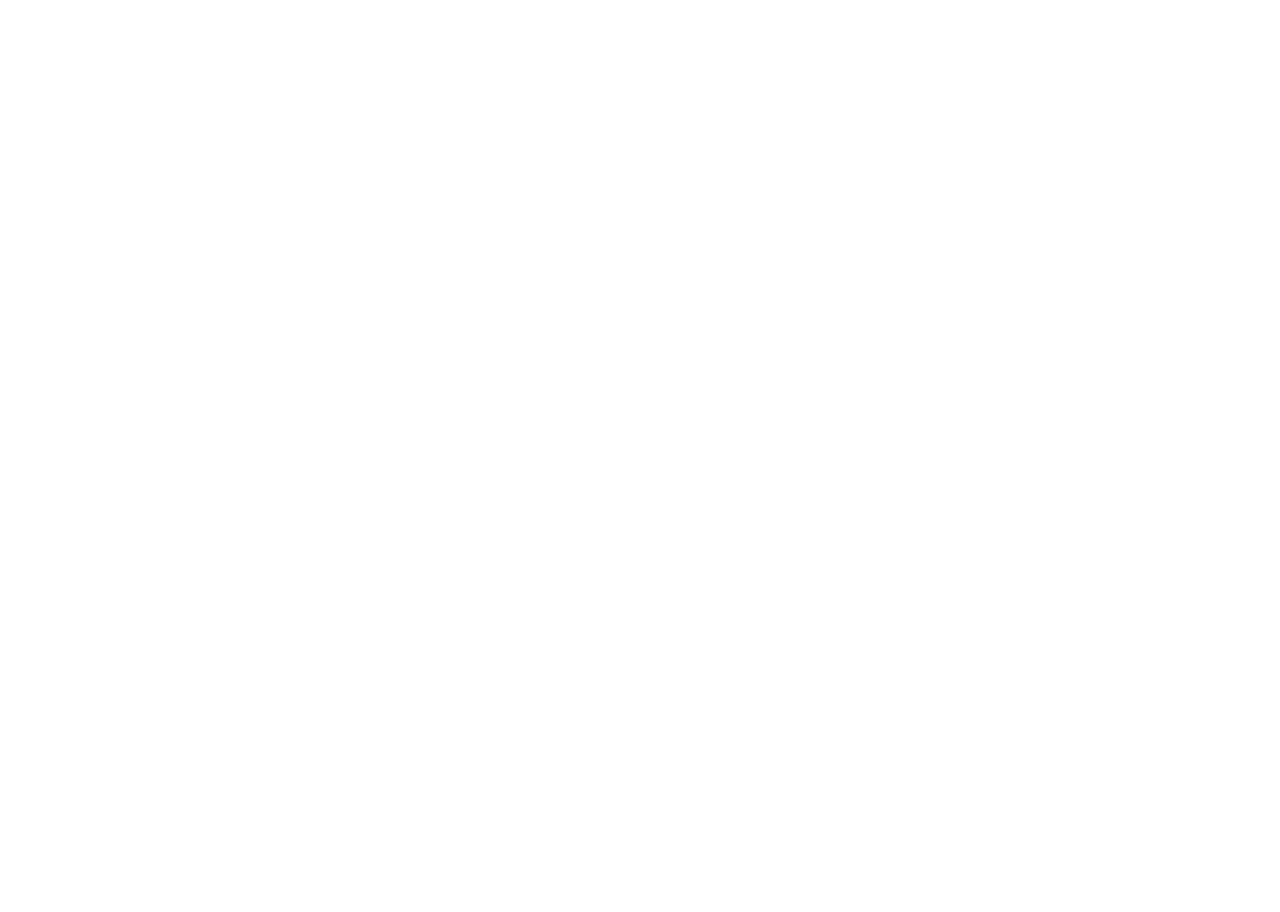
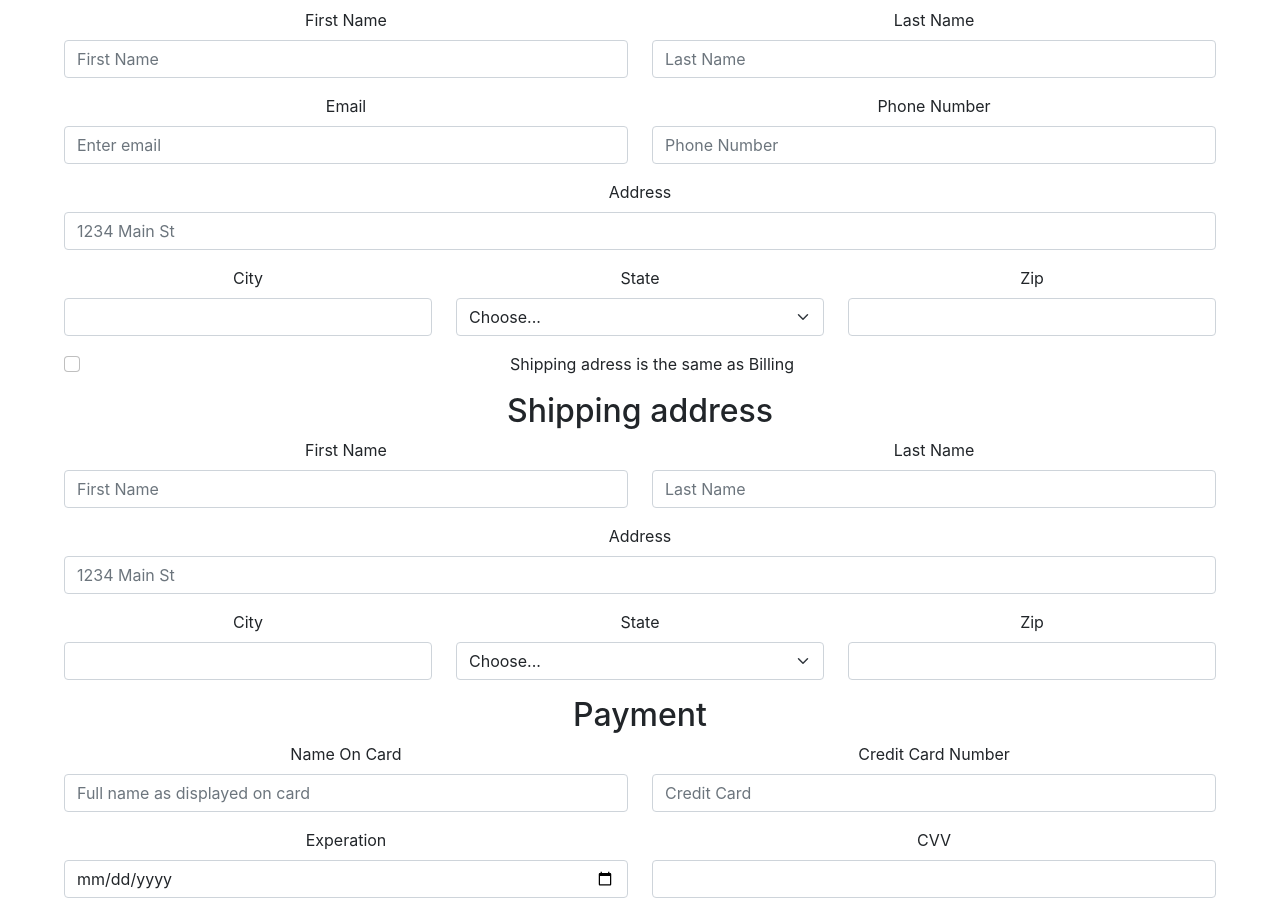
Before and after one commit to joekupernik/react-store, a React (Create React App) app: page /checkout in a window 1280 px wide. Shown: the part 221-1133 px from the top of the page. Before the commit the page ends 800 px from the top, so only its background shows below. Built offline with nearby package versions, Linux system fonts and the light colour scheme; the HTML template or start-up script is replaced by a standard one.

Commit message:
form checkout/ cart

```diff
--- a/src/routes/Cart.js
+++ b/src/routes/Cart.js
@@ -5,6 +5,9 @@
 import Card from 'react-bootstrap/Card';
 import Button from 'react-bootstrap/Button';
 import ListGroup from 'react-bootstrap/ListGroup';
+import InputGroup from 'react-bootstrap/InputGroup';
+import FormControl from 'react-bootstrap/FormControl';
+
 
 
 
@@ -20,6 +23,7 @@
             height: 3
           }}
         />
+        <div style={{margin: '2%', padding: '1%'}}>
         <Container>
           <Row>
             <Col>
@@ -115,17 +119,21 @@
                           </p>
                         </ListGroup.Item>
                       </ListGroup>
-                      <ListGroup horizontal>
 
-                          <ListGroup.Item>
-                          <Button>Apply</Button>
-                          </ListGroup.Item>
+                        <InputGroup className="mb-3">
+                          <Button variant="primary" id="button-addon1">
+                            Add Promo Code
+                          </Button>
+                          <FormControl
+                            aria-label="Example text with button addon"
+                            aria-describedby="basic-addon1"
+                            placeholder="Promo Code"
+                          />
+                        </InputGroup>
 
-
-                            <ListGroup.Item>
-                              <p>Promo Code</p>
-                            </ListGroup.Item>
-                      </ListGroup>
+                      <Button variant="primary" type="submit">
+              Submit
+            </Button>
                     </Col>
                   </Row>
                 </div>
@@ -133,6 +141,7 @@
             </Col>
           </Row>
         </Container>
+        </div>
       </main>
     </>
   );
--- a/src/routes/Checkout.js
+++ b/src/routes/Checkout.js
@@ -1,16 +1,143 @@
 import React from "react";
-
+import Form from 'react-bootstrap/Form';
+import Row from 'react-bootstrap/Row';
+import Col from 'react-bootstrap/Col';
+import Button from 'react-bootstrap/Button';
 
 function Account() {
   return (
     <>
       <main>
-          <h2>Who are we?</h2>
-          <p>
-            That feels like an existential question, don't you
-            think?
-          </p>
+        <h1>Checkout</h1>
+        <div style={{ padding: '2%', margin: '3%' }}>
+        <h2>Billing address</h2>
+          <Form>
+            <Row className="mb-3">
+              <Form.Group as={Col} controlId="formGridEmail">
+                <Form.Label>First Name</Form.Label>
+                <Form.Control type="text" placeholder="First Name" />
+              </Form.Group>
+
+              <Form.Group as={Col} controlId="formGridPassword">
+                <Form.Label>Last Name</Form.Label>
+                <Form.Control type="text" placeholder="Last Name" />
+              </Form.Group>
+            </Row>
+
+            <Row className="mb-3">
+              <Form.Group as={Col} controlId="formGridEmail">
+                <Form.Label>Email</Form.Label>
+                <Form.Control type="email" placeholder="Enter email" />
+              </Form.Group>
+
+              <Form.Group as={Col} controlId="formGridPassword">
+                <Form.Label>Phone Number</Form.Label>
+                <Form.Control type="number" placeholder="Phone Number" />
+              </Form.Group>
+            </Row>
+
+            <Form.Group className="mb-3" controlId="formGridAddress1">
+              <Form.Label>Address</Form.Label>
+              <Form.Control placeholder="1234 Main St" />
+            </Form.Group>
+
+            <Row className="mb-3">
+              <Form.Group as={Col} controlId="formGridCity">
+                <Form.Label>City</Form.Label>
+                <Form.Control />
+              </Form.Group>
+
+              <Form.Group as={Col} controlId="formGridState">
+                <Form.Label>State</Form.Label>
+                <Form.Select defaultValue="Choose...">
+                  <option>Choose...</option>
+                  <option>...</option>
+                </Form.Select>
+              </Form.Group>
+
+              <Form.Group as={Col} controlId="formGridZip">
+                <Form.Label>Zip</Form.Label>
+                <Form.Control />
+              </Form.Group>
+            </Row>
+            <Form.Group className="mb-3" id="formGridCheckbox">
+              <Form.Check type="checkbox" label="Shipping adress is the same as Billing" />
+            </Form.Group>
+
+            <h2>Shipping address</h2>
+            <Row className="mb-3">
+              <Form.Group as={Col} controlId="formGridEmail">
+                <Form.Label>First Name</Form.Label>
+                <Form.Control type="text" placeholder="First Name" />
+              </Form.Group>
+
+              <Form.Group as={Col} controlId="formGridPassword">
+                <Form.Label>Last Name</Form.Label>
+                <Form.Control type="text" placeholder="Last Name" />
+              </Form.Group>
+            </Row>
+
+            <Form.Group className="mb-3" controlId="formGridAddress1">
+              <Form.Label>Address</Form.Label>
+              <Form.Control placeholder="1234 Main St" />
+            </Form.Group>
+
+            <Row className="mb-3">
+              <Form.Group as={Col} controlId="formGridCity">
+                <Form.Label>City</Form.Label>
+                <Form.Control />
+              </Form.Group>
+
+              <Form.Group as={Col} controlId="formGridState">
+                <Form.Label>State</Form.Label>
+                <Form.Select defaultValue="Choose...">
+                  <option>Choose...</option>
+                  <option>...</option>
+                </Form.Select>
+              </Form.Group>
+
+              <Form.Group as={Col} controlId="formGridZip">
+                <Form.Label>Zip</Form.Label>
+                <Form.Control />
+              </Form.Group>
+            </Row>
+
+            <h2>Payment</h2>
+            <Row className="mb-3">
+              <Form.Group as={Col} controlId="formGridEmail">
+                <Form.Label>Name On Card</Form.Label>
+                <Form.Control type="text" placeholder="Full name as displayed on card" />
+              </Form.Group>
+
+              <Form.Group as={Col} controlId="formGridPassword">
+                <Form.Label>Credit Card Number</Form.Label>
+                <Form.Control type="integer" placeholder="Credit Card" />
+              </Form.Group>
+            </Row>
+            <Row className="mb-3">
+              <Form.Group as={Col} controlId="formGridEmail">
+                <Form.Label>Experation</Form.Label>
+                <Form.Control type="date" />
+              </Form.Group>
+
+              <Form.Group as={Col} controlId="formGridPassword">
+                <Form.Label>CVV</Form.Label>
+                <Form.Control type="integer" />
+              </Form.Group>
+            </Row>
+
+
+
+            <Button variant="primary" type="submit">
+              Submit
+            </Button>
+
+
+          </Form>
+
+        </div>
       </main>
+
     </>
   );
 }
```
Lines whose indentation alone changed are shown as unchanged.
